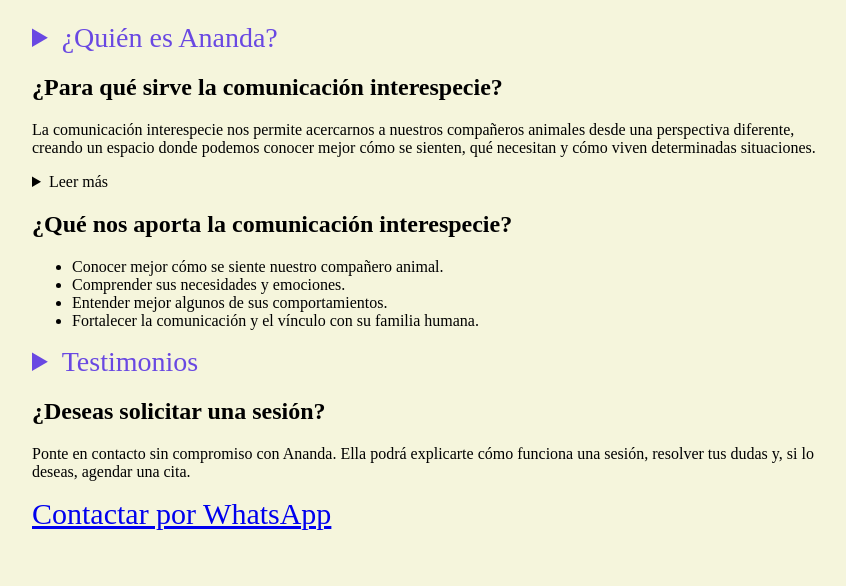
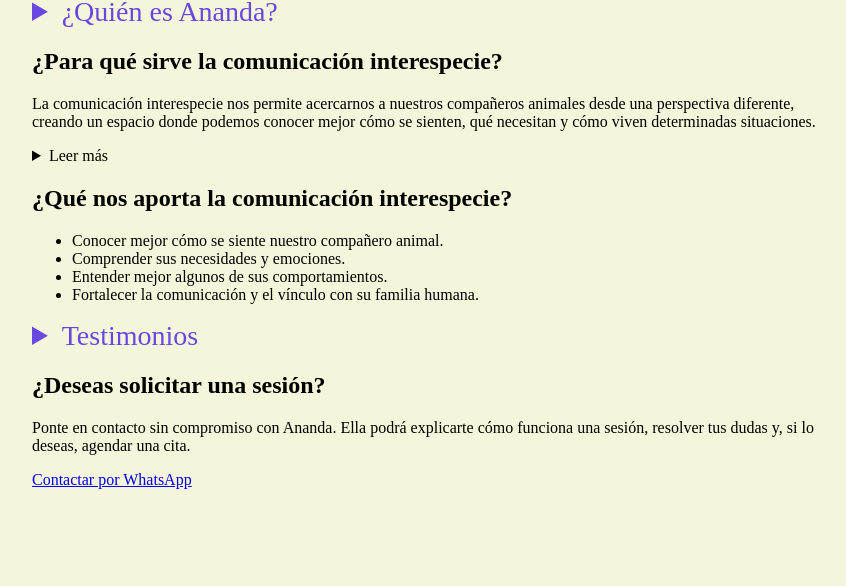
Before and after one commit to Joludime/ananda-comunicacion-interespecie, a plain HTML site: page index.html in a window 1280 px wide. Shown: the part 214-800 px from the top of the page, without its empty margins (208-1054 px from the left). Drawn offline with Linux system fonts and the light colour scheme.

Commit message:
Ajustar tamaño del enlace de WhatsApp

```diff
--- a/style.css
+++ b/style.css
@@ -66,8 +66,8 @@
 /* Boton de WhatsApp, margin-bottom:margen de boton 30 pixeles por debajo */
 .whatsapp {
     display: inline-block;
-    margin-bottom: 30px;
-    font-size: 30px;
+    margin-bottom: 20px;
+    font-size: 16px;
 }
 
 /* Limita el ancho de las secciones y las centra en la página */
```
